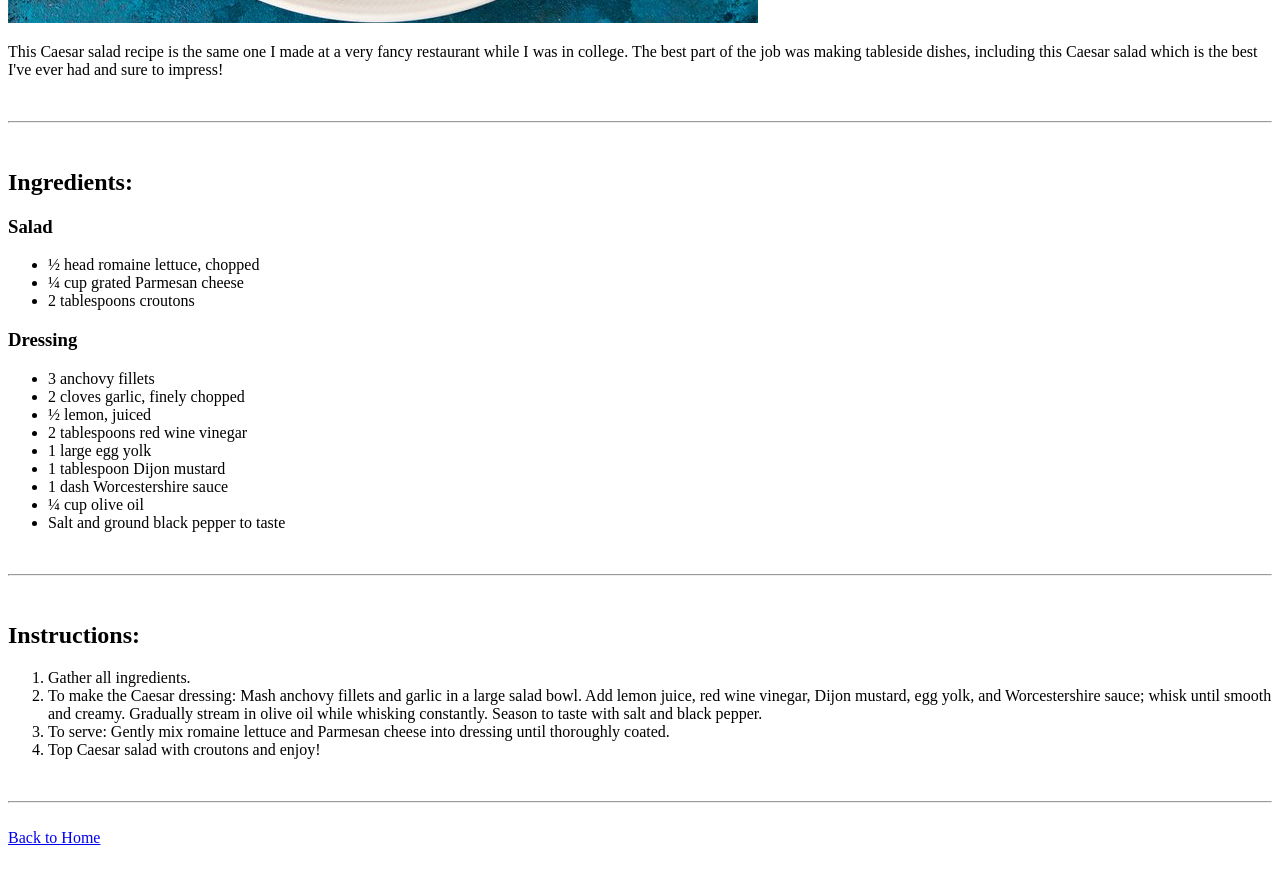
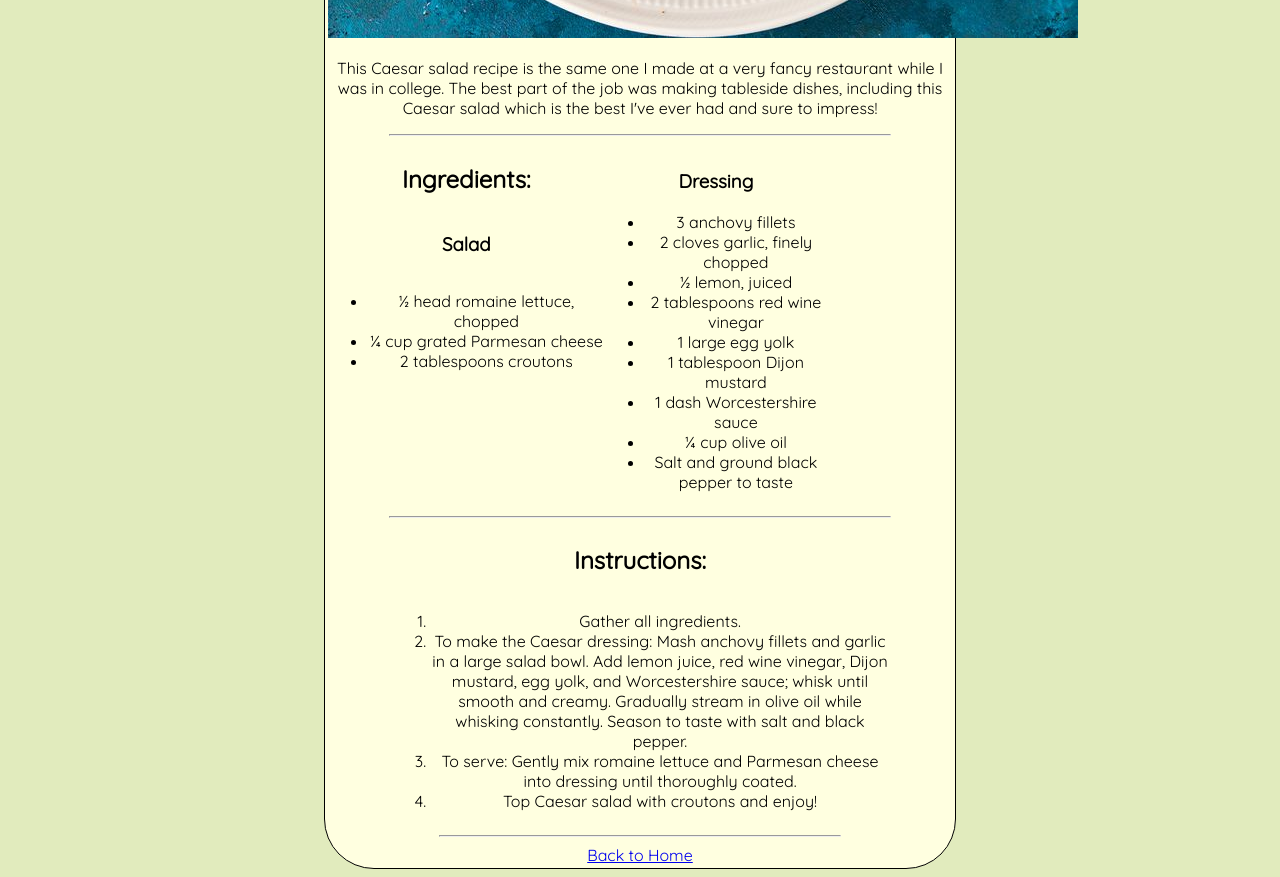
Before and after one commit to GreenEyeGM/odin-recipes, a plain HTML site: page recipes/caesar-salad.html in a window 1280 px wide. Shown: the part 620-1497 px from the top of the page. Before the commit the page ends 1475 px from the top, so only its background shows below. Drawn offline with Linux system fonts and the light colour scheme.

Commit message:
Positioning and polishing with FlexBox

```diff
--- a/indexstyles.css
+++ b/indexstyles.css
@@ -1,6 +1,6 @@
 *
 {
-   font-family: Josefin Sans, sans-serif;
+   font-family: 'Quicksand', sans-serif;
 }
 
 body
--- a/recipes/caesar-salad.html
+++ b/recipes/caesar-salad.html
@@ -3,26 +3,29 @@
 <head>
     <meta charset="UTF-8">
     <meta name="viewport" content="width=device-width, initial-scale=1.0">
+    <link rel ="icon" type="image/png" href="https://cdn.iconscout.com/icon/free/png-256/free-recipe-book-icon-svg-download-png-3806085.png">
+    <link rel="stylesheet" href="./recipiesstyles.css">
+    <link href='https://fonts.googleapis.com/css?family=Quicksand' rel='stylesheet'>
     <title>Document</title>
 </head>
 <body>
+    <div class = "main-container">
         <h1>Caesar Salad</h1>
         <img src="./images/caesar-salad.jpg" alt="Caesar Salad">
         <p>This Caesar salad recipe is the same one I made at a very fancy restaurant while I was in college. The best part of the job was making tableside dishes, including this Caesar salad which is the best I've ever had and sure to impress!</p>
-    <br>
         <hr>
-    <br>
+        <div class ="Ceaser-Recipe">
+            <div class ="ingredients-section">
             <h2>Ingredients:</h2>
                 <h3>Salad</h3>
-    <p>
                     <ul>
                         <li>½ head romaine lettuce, chopped</li>
                         <li>¼ cup grated Parmesan cheese</li>
                         <li>2 tablespoons croutons</li>
                     </ul>
-    </p>
+            </div>
+            <div class ="dressing-section">
                 <h3>Dressing</h3>
-    <p>
                     <ul>
                         <li>3 anchovy fillets</li>
                         <li>2 cloves garlic, finely chopped</li>
@@ -34,22 +37,20 @@
                         <li>¼ cup olive oil</li>
                         <li>Salt and ground black pepper to taste</li>
                     </ul>
-    </p>
-    <br>
+            </div>
+        </div>
         <hr>
-    <br>
+        <div class ="instructions-section">
             <h2>Instructions:</h2>
-    <p>
                 <ol>
                     <li>Gather all ingredients.</li>
                     <li>To make the Caesar dressing: Mash anchovy fillets and garlic in a large salad bowl. Add lemon juice, red wine vinegar, Dijon mustard, egg yolk, and Worcestershire sauce; whisk until smooth and creamy. Gradually stream in olive oil while whisking constantly. Season to taste with salt and black pepper.</li>
                     <li>To serve: Gently mix romaine lettuce and Parmesan cheese into dressing until thoroughly coated.</li>
                     <li>Top Caesar salad with croutons and enjoy!</li>
                 </ol>
-    </p>
-    <br>
             <hr>
-    <br>
+        </div>
         <a href="../index.html">Back to Home</a>
+    </div>
 </body>
 </html>
--- a/recipes/recipiesstyles.css
+++ b/recipes/recipiesstyles.css
@@ -0,0 +1,46 @@
+*{
+    font-family: Quicksand, sans-serif;
+}
+
+body
+{
+    background-color: rgb(225, 235, 189);
+}
+
+.main-container
+{
+    box-sizing: border-box;
+    width: 50%;
+    height: auto;
+    margin: 0px auto;
+    padding: 3px;
+    border: 1px solid black;
+    border-radius: 50px;
+    background-color: lightyellow;
+    text-align: center;
+
+}
+
+hr
+{
+    width: 80%;
+}
+
+.ingredients-section, .instructions-section
+{
+    display: flex;
+    flex-direction: column;
+    align-items: center;
+    justify-content: center;
+    width: 80%;
+    margin: 0px auto;
+}
+.Ceaser-Recipe
+{
+    display: flex;
+    flex-direction: row;
+    align-items:first baseline;
+    justify-content: center;
+    width: 80%;
+
+}
```
Also changed, not shown: index.html (+2 -0 lines), recipes/breakfast-smashed-taco.html (+10 -11 lines), recipes/chocolate-souffle.html (+9 -10 lines). Lines whose indentation alone changed are shown as unchanged.
